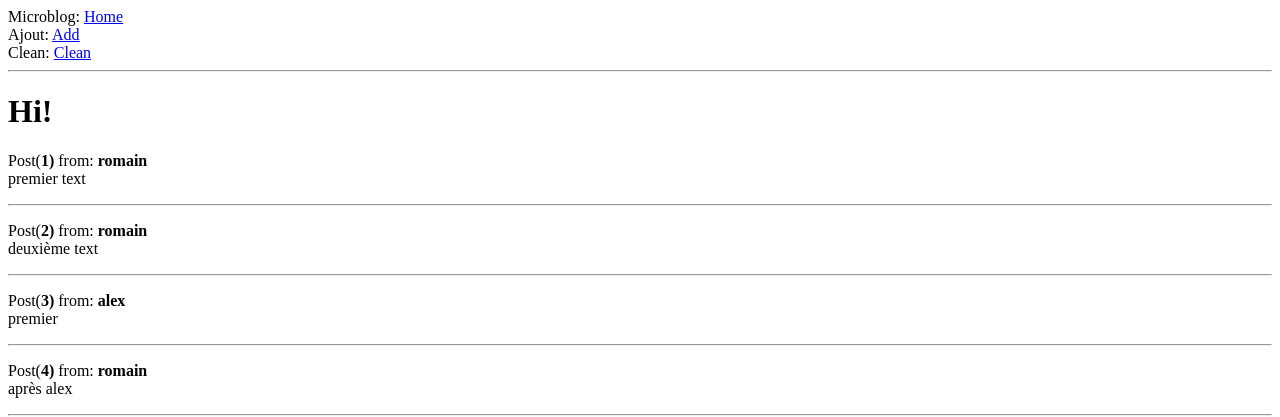
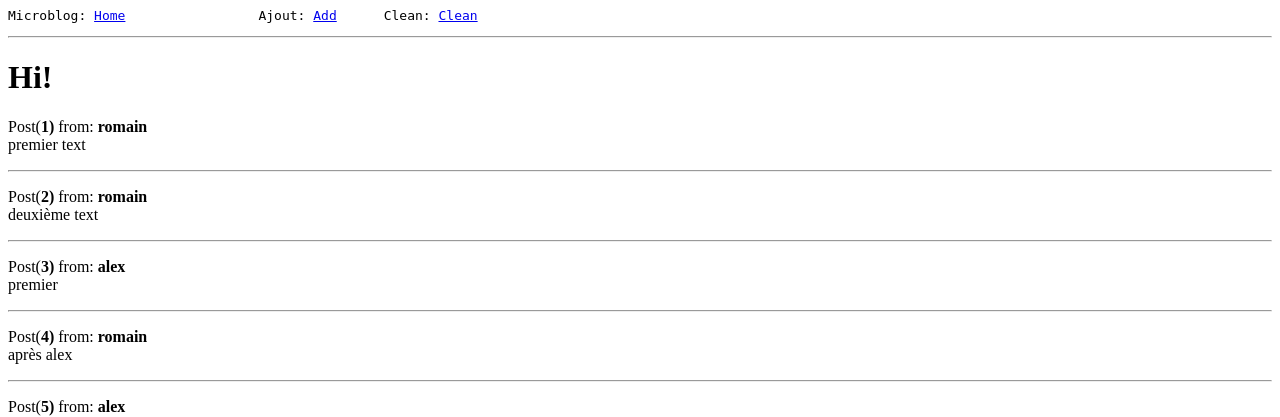
Before and after one commit to mencattini/ideal-pancake, a Flask app: page / in a window 1280 px wide. Shown: the top 417 px of the page. Run offline with Flask 2, Linux system fonts and the light colour scheme; data comes from the database, SQL or seed files in the repository.

Commit message:
add css (doesn't work)

```diff
--- /dev/null
+++ b/microapp/app/templates/base.css
@@ -0,0 +1,9 @@
+#t1 {
+    -moz-tab-size: 16; /* Code for Firefox */
+    -o-tab-size: 16; /* Code for Opera 10.6-12.1 */
+    tab-size: 16;
+}
+
+#food {
+	background-color: lightblue;
+}
--- a/microapp/app/templates/base.html
+++ b/microapp/app/templates/base.html
@@ -1,6 +1,7 @@
 <html>
 	<head>
 	<link rel="icon" href="static/flask.ico" type="image/x-icon">
+	<link rel="stylesheet" href="base.css">
 	{% if title %}
 		<title>{{ title }} - microblog</title>
 	{% else %}
@@ -8,9 +9,9 @@
 	{% endif %}
 	</head>
 	<body>
-		<div>Microblog: <a href="/index">Home</a></div>
-		<div>Ajout: <a href="add">Add</a></div>
-		<div>Clean: <a href="clean">Clean</a></div>
+		<div>
+		<pre id="t1">Microblog: <a href="index">Home</a> 	Ajout: <a href="add">Add</a> 	Clean: <a href="clean">Clean</a></pre>
+		</div>
 		<hr>
 		{% block content %}{% endblock %}
 	</body>
```
Also changed, not shown: 1 other file.
